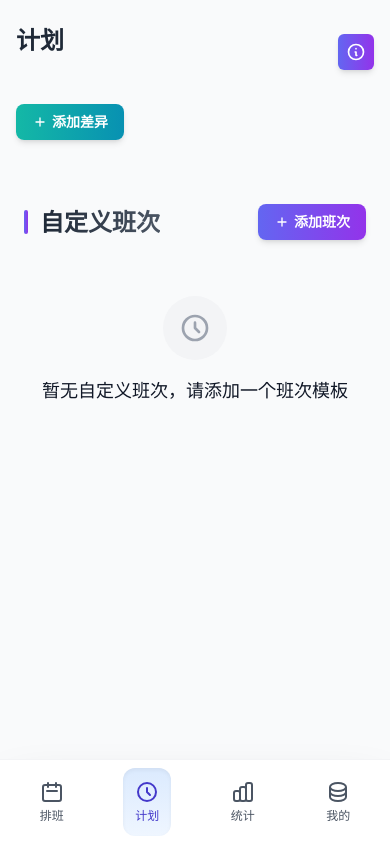
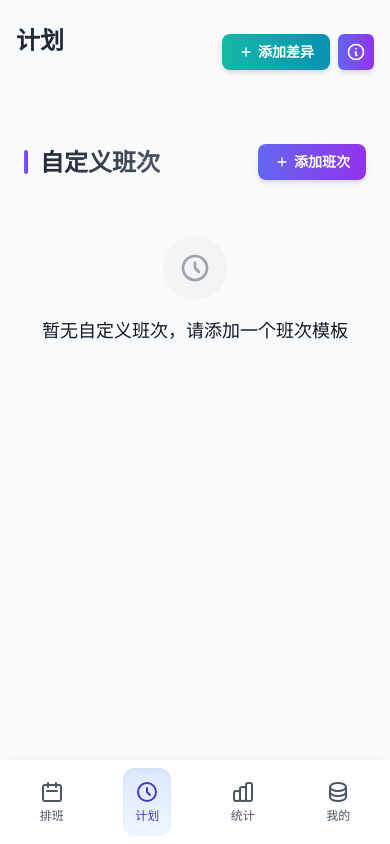
Before and after one commit to JiuWang95/workcum, a React (Vite) app: page / in a window 390 px wide. Built offline with nearby package versions, Linux system fonts and the light colour scheme.

Commit message:
refactor(TimeEntryPage): 移除移动端重复的添加记录按钮并优化样式
移除移动端重复的添加记录按钮，统一使用同一个按钮组件。优化按钮样式使其在所有设备上保持一致。

```diff
--- a/src/pages/TimeEntryPage.jsx
+++ b/src/pages/TimeEntryPage.jsx
@@ -108,10 +108,10 @@ const TimeEntryPage = () => {
       <div className="flex justify-between items-center mb-6">
         <h1 className="page-heading">{t('navigation.time_entry')}</h1>
         <div className="flex space-x-2">
-          {/* 桌面端和移动端横屏添加记录按钮 */}
+          {/* 添加记录按钮 - 在所有设备上显示一致的样式 */}
           <button
             onClick={() => setIsAddEntryModalOpen(true)}
-            className="hidden md:flex items-center justify-center bg-gradient-to-r from-teal-500 to-cyan-600 hover:from-teal-600 hover:to-cyan-700 text-white font-bold py-2 px-4 rounded-lg shadow-md transition-all duration-300 transform hover:scale-105 text-sm whitespace-nowrap md:py-2.5 md:px-5 md:text-sm md:rounded-lg"
+            className="flex items-center justify-center bg-gradient-to-r from-teal-500 to-cyan-600 hover:from-teal-600 hover:to-cyan-700 text-white font-bold py-2 px-4 rounded-lg shadow-md transition-all duration-300 transform hover:scale-105 text-sm whitespace-nowrap md:py-2.5 md:px-5 md:text-sm md:rounded-lg"
           >
             <svg
               className="w-4 h-4 mr-1 md:w-4 md:h-4 md:mr-1.5"
@@ -152,38 +152,11 @@ const TimeEntryPage = () => {
         </div>
       </div>
 
-      {/* 移动端的添加差异记录按钮放在自定义班次上面，计划标题的下面 */}
-      <div className="mb-6 md:hidden">
-        <button
-          onClick={() => setIsAddEntryModalOpen(true)}
-          className="flex items-center justify-center bg-gradient-to-r from-teal-500 to-cyan-600 hover:from-teal-600 hover:to-cyan-700 text-white font-bold py-2 px-4 rounded-lg shadow-md transition-all duration-300 transform hover:scale-105 text-sm whitespace-nowrap md:py-2.5 md:px-5 md:text-sm md:rounded-lg"
-        >
-          <svg
-            className="w-4 h-4 mr-1 md:w-4 md:h-4 md:mr-1.5"
-            fill="none"
-            stroke="currentColor"
-            viewBox="0 0 24 24"
-            xmlns="http://www.w3.org/2000/svg"
-          >
-            <path
-              strokeLinecap="round"
-              strokeLinejoin="round"
-              strokeWidth={2}
-              d="M12 6v6m0 0v6m0-6h6m-6 0H6"
-            />
-          </svg>
-          <span className="whitespace-nowrap">{t('time_entry.add_entry')}</span>
-        </button>
-      </div>
-
       <div className="grid grid-cols-1 lg:grid-cols-3 gap-8">
         <div className="lg:col-span-3 mt-8">
           <CustomShiftManager scrollToEditSection={scrollToEditSection} />
         </div>
       </div>
-
-      {/* 在页面底部添加一个占位元素，防止内容被固定按钮遮挡 */}
-      <div className="md:hidden h-24"></div>
 
       <InstructionsModal isOpen={showInstructions} onClose={() => setShowInstructions(false)} />
       <AddEntryModal
```
